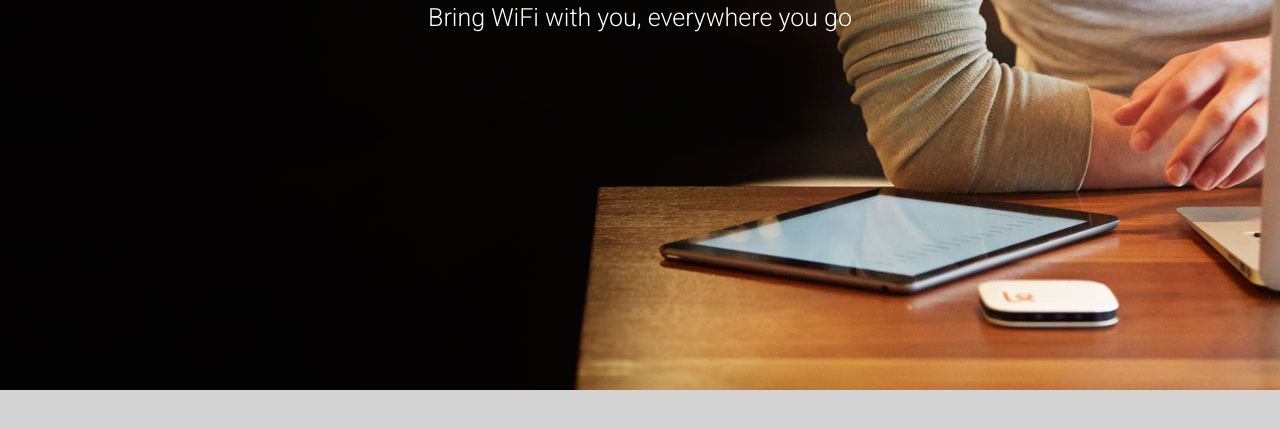
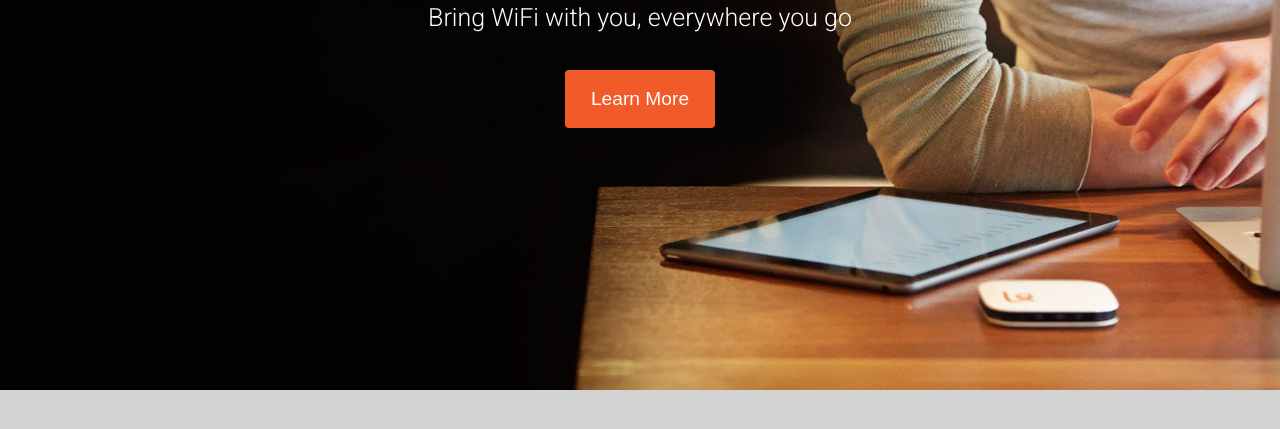
Before and after one commit to daniel-nelmes-love/startup-landing-page-clone, a plain HTML site: page Index.html in a window 1280 px wide. Shown: the part 345-774 px from the top of the page. Drawn offline with Linux system fonts and the light colour scheme.

Commit message:
created button from sight trial

```diff
--- a/Index.html
+++ b/Index.html
@@ -25,6 +25,7 @@
 	<div class="content">
 		<h1>Introducing Karma</h1>
 		<h3>Bring WiFi with you, everywhere you go</h3>
+		<button class="big-button">Learn More</button>
 	</div>
 </section>
 
--- a/css/style.css
+++ b/css/style.css
@@ -133,3 +133,21 @@ div {
 	font-size: 1.5625rem;
 
 }
+
+.big-button{
+	text-shadow: none;
+    border-style: none;
+    border-radius: 4px;
+    padding: 16px 26px;
+    line-height: 1.33;
+    display: block;
+    margin: 2.5rem auto 0 auto;
+    background-color: #f15a29;
+    color: white;
+    font-size: 1.2rem;
+}
+
+.big-button:hover{
+	cursor: pointer;
+	background-color: #d9400e;
+}
```
